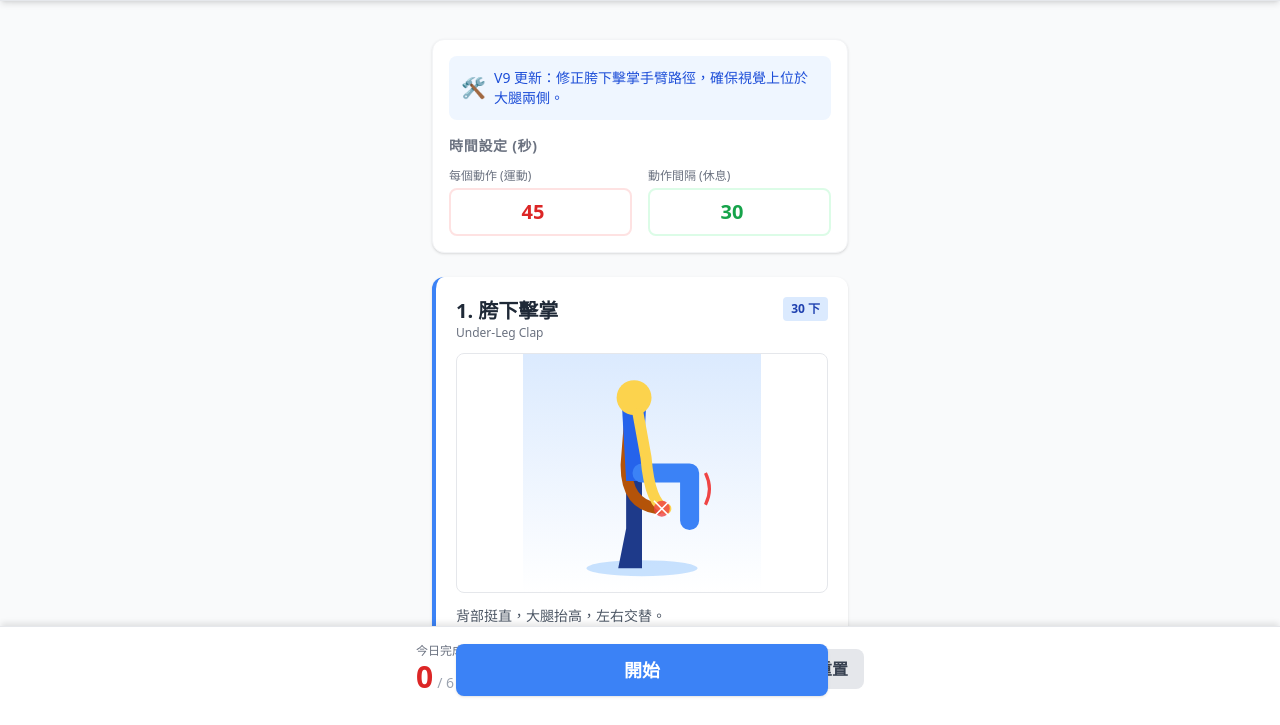
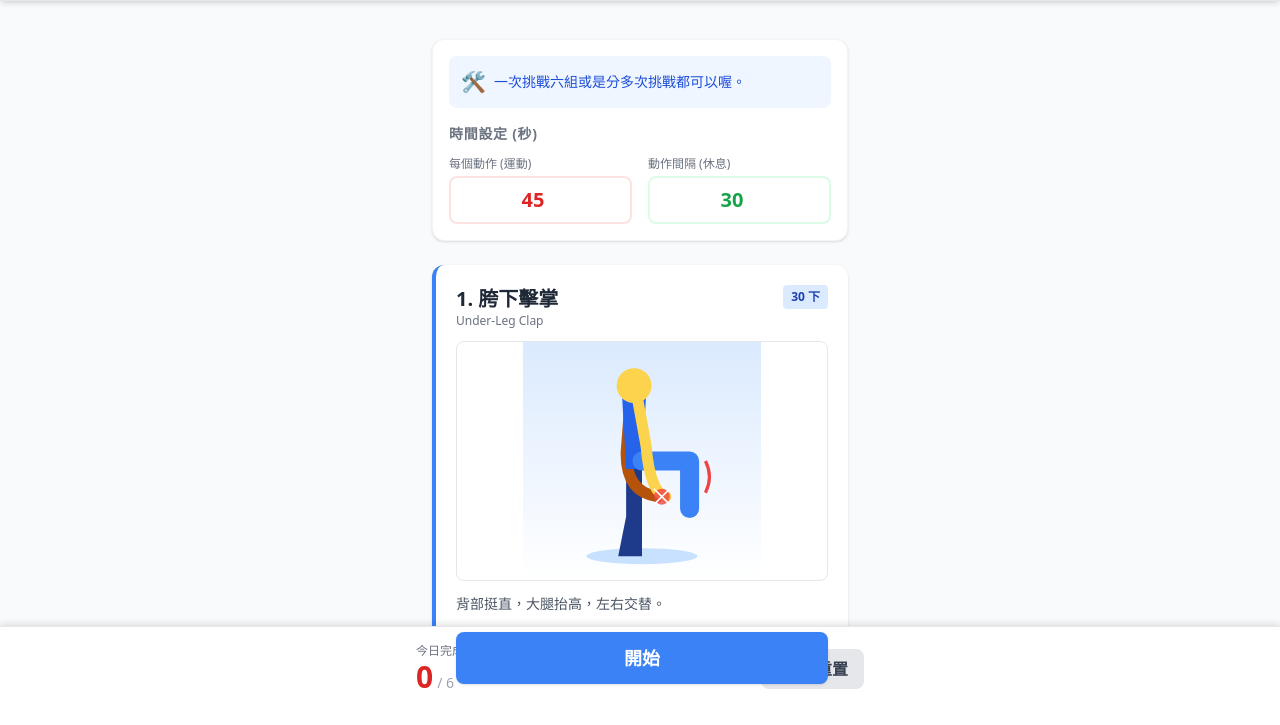
Before and after one commit to LukeHsiao-YC/forfatabd, a plain HTML site: page index.html in a window 1280 px wide. Shown: the part 73-798 px from the top of the page. Drawn offline with nearby package versions, Linux system fonts and the light colour scheme.

Commit message:
Update index.html

```diff
--- a/index.html
+++ b/index.html
@@ -64,7 +64,7 @@
         <section class="bg-white rounded-xl shadow p-4 border border-gray-100">
             <div class="flex items-center gap-2 mb-4 text-sm text-blue-700 bg-blue-50 p-3 rounded-lg">
                 <span class="text-xl">🛠️</span>
-                <span>V9 更新：修正胯下擊掌手臂路徑，確保視覺上位於大腿兩側。</span>
+                <span>一次挑戰六組或是分多次挑戰都可以喔。</span>
             </div>
 
             <h3 class="text-sm font-bold text-gray-500 mb-3 uppercase tracking-wider">時間設定 (秒)</h3>
```
